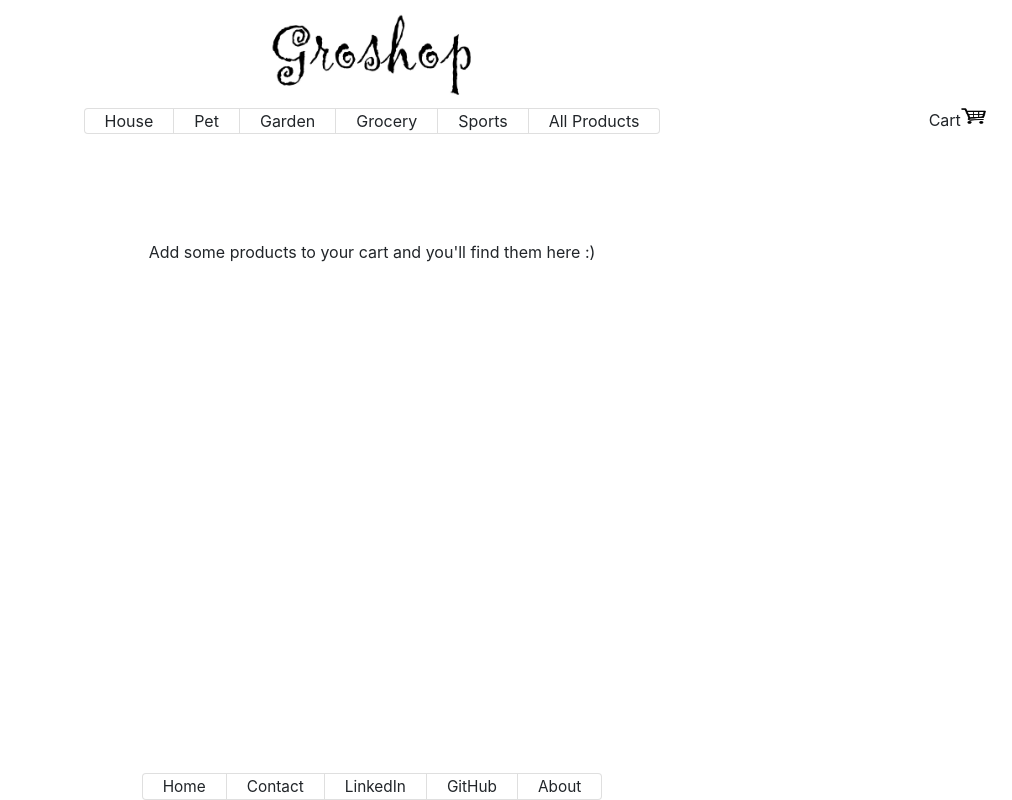
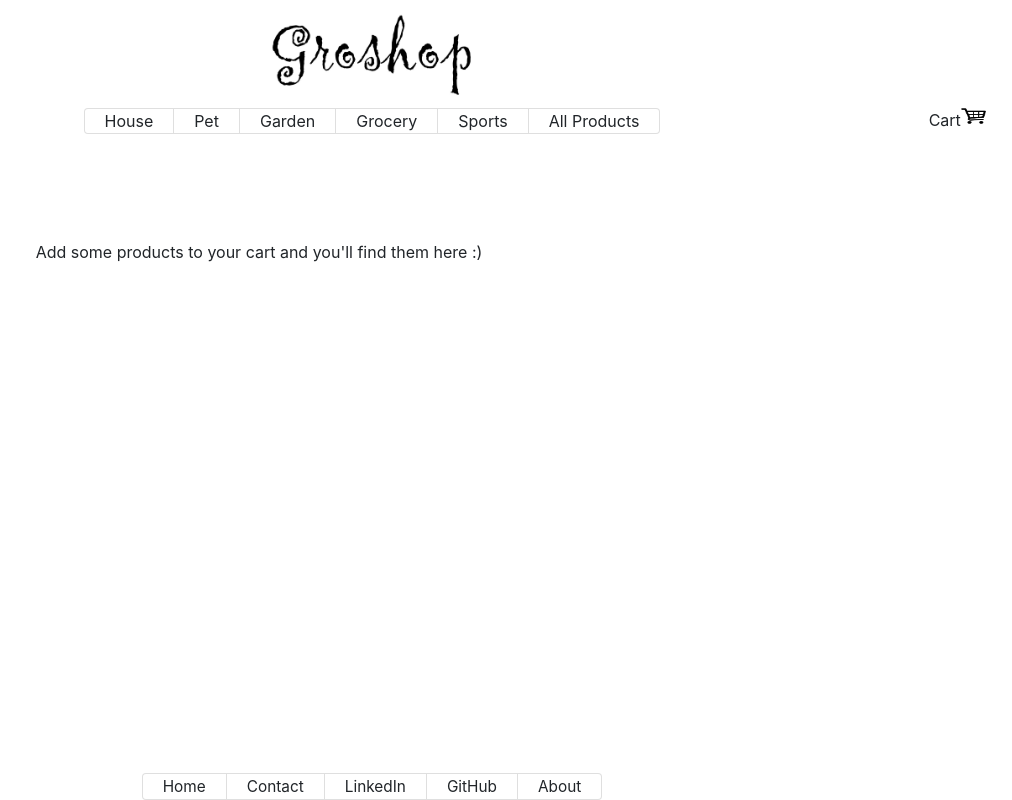
Before and after one commit to Costath/eCommerce, an Angular app: page /cart in a window 1280 px wide. Shown: the whole page, without its empty margins (268-1280 px from the left). Built offline with nearby package versions, Linux system fonts and the light colour scheme.

Commit message:
Adjusted cart layout

```diff
--- a/src/app/cart/cart-item/cart-item.component.css
+++ b/src/app/cart/cart-item/cart-item.component.css
@@ -1,3 +1,5 @@
 div.btn {
     float: right;
+    position: relative;
+    bottom: 1.5rem;
 }
--- a/src/app/cart/cart-item/cart-item.component.html
+++ b/src/app/cart/cart-item/cart-item.component.html
@@ -1,4 +1,4 @@
 <strong>{{ cartItem.name }}</strong> {{ cartItem.cost | currency }} <br />
-qty: {{ cartItem.quantity }} | category: {{ cartItem.category }}
+Quantity: {{ cartItem.quantity }} <br/> {{ cartItem.category }}
 <div class="btn btn-outline-danger" *ngIf="cartItem.quantity == 1" (click)="onDelete()">Remove item</div>
 <div class="btn btn-outline-danger" *ngIf="cartItem.quantity > 1" (click)="onDelete()">Remove 1 unit</div>
--- a/src/app/cart/cart-page/cart-page.component.css
+++ b/src/app/cart/cart-page/cart-page.component.css
@@ -1,7 +1,10 @@
 div.container {
-    width: 70vw;
-    margin-left: 15vw;
-    margin-right: 15vw;
+    width: 80vw;
+    margin-left: 10vw;
+    margin-right: 10vw;
+    display: grid;
+    grid-template-areas: "itemsList" "cartInfo";
+    grid-template-columns: 60vw 20vw;
 }
 
 p {
@@ -10,7 +13,21 @@ p {
 }
 
 h5.totalValue {
+    grid-area: "cartInfo";
     float: right;
     margin-right: 2vw;
     margin-top: 3vw;
+    text-align: right;
+    position: fixed;
+    right: 10vw;
+    border-radius: 0.25rem;
+    border-left: 4px solid rgba(0,0,0,.125);
+    border-bottom: 4px solid rgba(0,0,0,.125);
+    padding: 1.25rem 0.75rem;
+    background-color: rgba(0,0,0,.1);
 }
+
+ul {
+    padding-bottom: 10vh;
+    grid-area: "itemsList";
+}
--- a/src/app/cart/cart-page/cart-page.component.html
+++ b/src/app/cart/cart-page/cart-page.component.html
@@ -6,6 +6,7 @@
         </li>
     </ul>
     <h5 *ngIf="cartProducts.length" class="totalValue">
+        Items quantity: {{ cartQty }}<br/>
         Total: {{ cartTotal | currency }}
     </h5>
 </div>
--- a/src/app/cart/cart-page/cart-page.component.ts
+++ b/src/app/cart/cart-page/cart-page.component.ts
@@ -14,6 +14,7 @@ export class CartPageComponent implements OnInit {
   cartProducts: IProduct[] = [];
   cartProductsRaw: any[] = [];
   cartTotal = 0;
+  cartQty = 0;
 
   @Output() delete = new EventEmitter();
 
@@ -49,6 +50,7 @@ export class CartPageComponent implements OnInit {
     };
     this.cartProducts.push(newProd);
     this.cartTotal += newProd.cost * newProd.quantity;
+    this.cartQty = this.cartProducts.length;
   }
 
   removeItem(product: IProduct){
@@ -63,5 +65,6 @@ export class CartPageComponent implements OnInit {
       this.cartProducts.splice(index, 1);
     }
     this.cartTotal -= product.cost;
+    this.cartQty = this.cartProducts.length;
   }
 }
```
